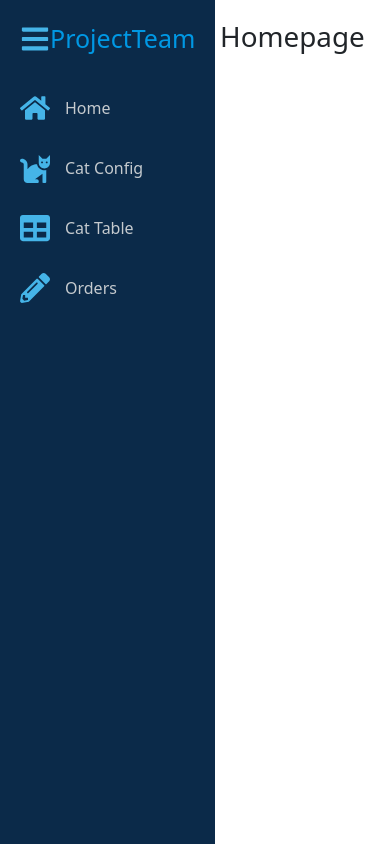
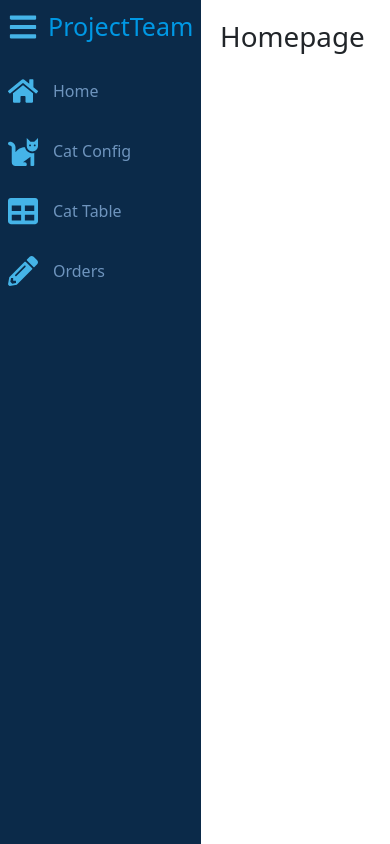
Before and after one commit to ProjectTeam-Wan/Team-Portal, a React (Create React App) app in the folder React-learningapp-main/client/: page / in a window 390 px wide. Both pictures are taken after a click on the button 35 px from the left and 38 px from the top of the page. Built offline with nearby package versions, Linux system fonts and the light colour scheme.

Commit message:
finish the design for the sidebar
- items in the menu
- responsive when hover an item in the menun
- when hover an icon i added a titel

```diff
--- a/React-learningapp-main/client/src/Sidebar2/Sidebar.jsx
+++ b/React-learningapp-main/client/src/Sidebar2/Sidebar.jsx
@@ -17,7 +17,7 @@ export const Sidebar = ({ onToggle }) => {
     >
       <div className="sidebar-header">
         <button className="hamburger" onClick={toggleSidebar}>
-          <FaBars />
+          <FaBars className="hamburger-icon" />
         </button>
         <Link to="/" style={{ textDecoration: "none", color: "#fff" }}>
           <span>ProjectTeam</span>
@@ -26,32 +26,32 @@ export const Sidebar = ({ onToggle }) => {
       <div className="sidebar-menu">
         <Link to="/" style={{ textDecoration: "none", color: "#fff" }}>
           <div className="sidebar-item">
-            <FaHome className="icon" />
-            <span className={`sidebar-text ${isOpen ? "fade-in" : ""}`}>
+            <FaHome className="icon" title="Home"/>
+            <span className={`sidebar-item-text ${isOpen ? "fade-in" : ""}`} >
               Home
             </span>
           </div>
         </Link>
         <Link to="/catconf" style={{ textDecoration: "none", color: "#fff" }}>
           <div className="sidebar-item">
-            <FaCat className="icon" />
-            <span className={`sidebar-text ${isOpen ? "fade-in" : ""}`}>
+            <FaCat className="icon" title="Cat Config"/>
+            <span className={`sidebar-item-text ${isOpen ? "fade-in" : ""}`}>
               Cat Config
             </span>
           </div>
         </Link>
         <Link to="/catsTable" style={{ textDecoration: "none", color: "#fff" }}>
           <div className="sidebar-item">
-            <FaTable className="icon" />
-            <span className={`sidebar-text ${isOpen ? "fade-in" : ""}`}>
+            <FaTable className="icon" title="Cat table"/>
+            <span className={`sidebar-item-text ${isOpen ? "fade-in" : ""}`}>
               Cat Table
             </span>
           </div>
         </Link>
         <Link to="/orders" style={{ textDecoration: "none", color: "#fff" }}>
           <div className="sidebar-item">
-            <FaPencilAlt className="icon" />
-            <span className={`sidebar-text ${isOpen ? "fade-in" : ""}`}>
+            <FaPencilAlt className="icon" title="Orders"/>
+            <span className={`sidebar-item-text ${isOpen ? "fade-in" : ""}`}>
               Orders
             </span>
           </div>
--- a/React-learningapp-main/client/src/Sidebar2/sidebar.css
+++ b/React-learningapp-main/client/src/Sidebar2/sidebar.css
@@ -4,9 +4,10 @@
   top: 0;
   height: 100%;
   width: 60px;
-  padding: 10px;
+  padding: 3px;
+  margin: 0;
   /* default width when closed */
-  background-color: #0b2a49;
+  background-color: rgb(11, 42, 73);
   transition: width 0.3s;
   display: flex;
   flex-direction: column;
@@ -18,17 +19,19 @@
   /* width when open */
 }
 
+/* Sidebar header */
 .sidebar-header {
   display: flex;
   width: 100%;
+  padding: 5px;
+  margin: 0;
+  border: none;
   transition: background 0.5s, transform 0.5s ease-in-out;
-  padding: 10px;
-  margin: 0;
+  transition: background-color 2s ease-out, transform 2s ease-out;
 }
 .sidebar.open .sidebar-header:hover {
-  border: 1px solid;
-  border-radius: 10px;
-  background-color: rgb(24, 86, 149);
+  background-color: rgb(43, 114, 185);
+  transition: background-color 0.1s ease-in, transform 0.1s ease-in-out;
 }
 
 .sidebar-header span {
@@ -37,6 +40,7 @@
   opacity: 0;
   color: rgb(0, 152, 228);
   transform: translateX(-10px);
+  margin-left: 10px;
 }
 
 .sidebar.open .sidebar-header span {
@@ -45,6 +49,9 @@
   transition: opacity 0.8s ease-in-out, transform 0.5s ease-in-out;
 }
 
+button:hover {
+  background: none;
+}
 .hamburger {
   padding: 0;
   background: none;
@@ -55,7 +62,7 @@
   background-color: none;
 }
 
-
+/* start design for item in sidebar */
 .sidebar-menu {
   margin-top: 20px;
   width: 100%;
@@ -67,14 +74,23 @@
   align-items: center;
   width: 100%;
   height: 40px;
-  padding: 10px;
+  padding: 5px;
   margin-bottom: 20px;
   cursor: pointer;
   transition: background 0.3s, transform 0.3s ease-in-out;
+  transition: background-color 2s ease-out, transform 2s ease-out;
 }
 
-.sidebar-item:hover {
-  background-color: #b62626;
+.sidebar.open .sidebar-item:hover {
+  background-color: rgb(43, 114, 185);
+  transition: background-color 0.1s ease-in, transform 0.1s ease-in-out;
+}
+
+.sidebar.open .sidebar-item:hover .sidebar-item-text {
+  opacity: 1;
+  color: #fff;
+  transform: translateX(0);
+  transition: opacity 0.8s ease-in-out, transform 0.3s ease-in-out;
 }
 
 .icon {
@@ -88,17 +104,18 @@
   display: flex;
   align-items: center;
   justify-content: center;
-  color: #45b4e8;
+  color: rgb(69, 180, 232);
 }
 
-.sidebar-text {
-  color: #c5cace;
+
+.sidebar-item-text {
+  color: rgb(110, 148, 189);
   opacity: 0;
   margin-left: 15px;
   transform: translateX(-20px);
 }
 
-.sidebar.open .sidebar-text {
+.sidebar.open .sidebar-item-text {
   opacity: 1;
   transform: translateX(0);
   transition: opacity 0.8s ease-in-out, transform 0.3s ease-in-out;
```
Also changed, not shown: React-learningapp-main/client/src/Sidebar2/wan-icon.png (added), React-learningapp-main/client/src/Sidebar2/wan_logo.png (added).
